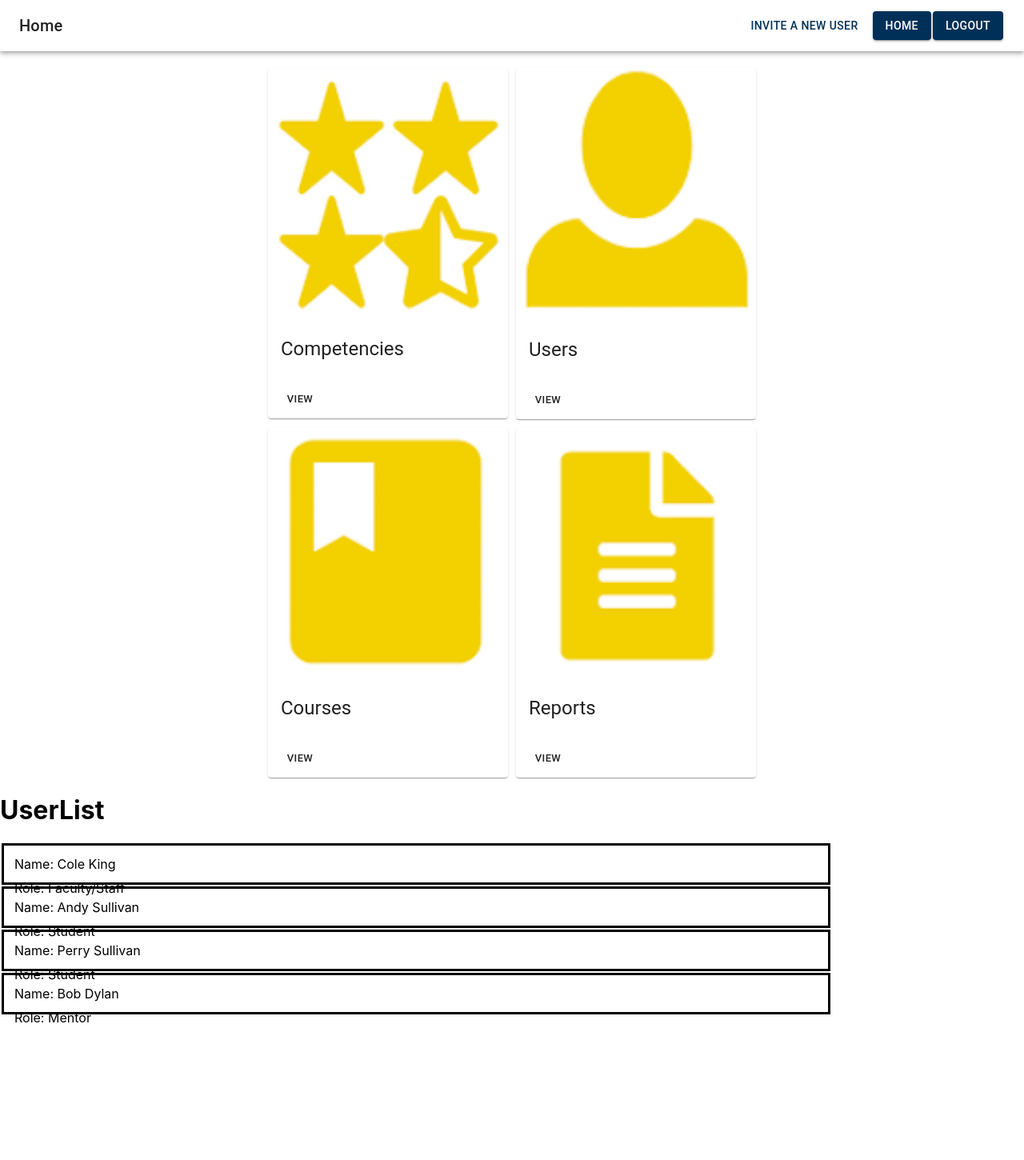
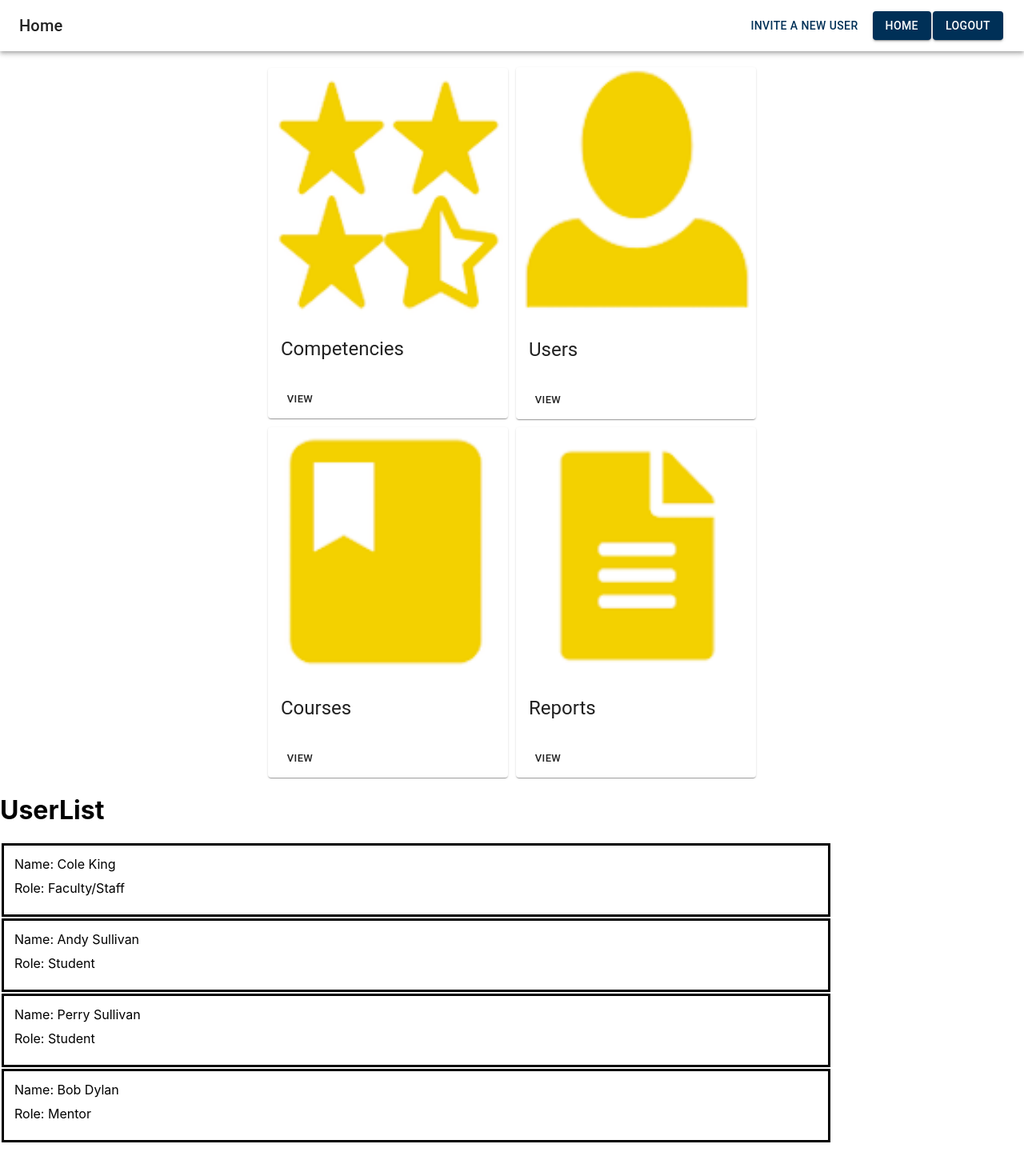
Before and after one commit to Excel-Tracker-Team-9302/excel-tracker, a React (Create React App) app in the folder excel-tracker-application/: page /dashboard in a window 1280 px wide. Shown: the whole page at 80% size. Before the commit the page ends 1290 px from the top, so only its background shows below. Built offline with nearby package versions, Linux system fonts and the light colour scheme.

Commit message:
fixed styling of user card

```diff
--- a/excel-tracker-application/src/styles/UserCard.css
+++ b/excel-tracker-application/src/styles/UserCard.css
@@ -1,6 +1,6 @@
 .userCard {
     width: 80%;
-    height: 5vh;
+    height: 10vh;
     border: 3px solid black;
     padding: 3px;
     margin: 2px;
```
